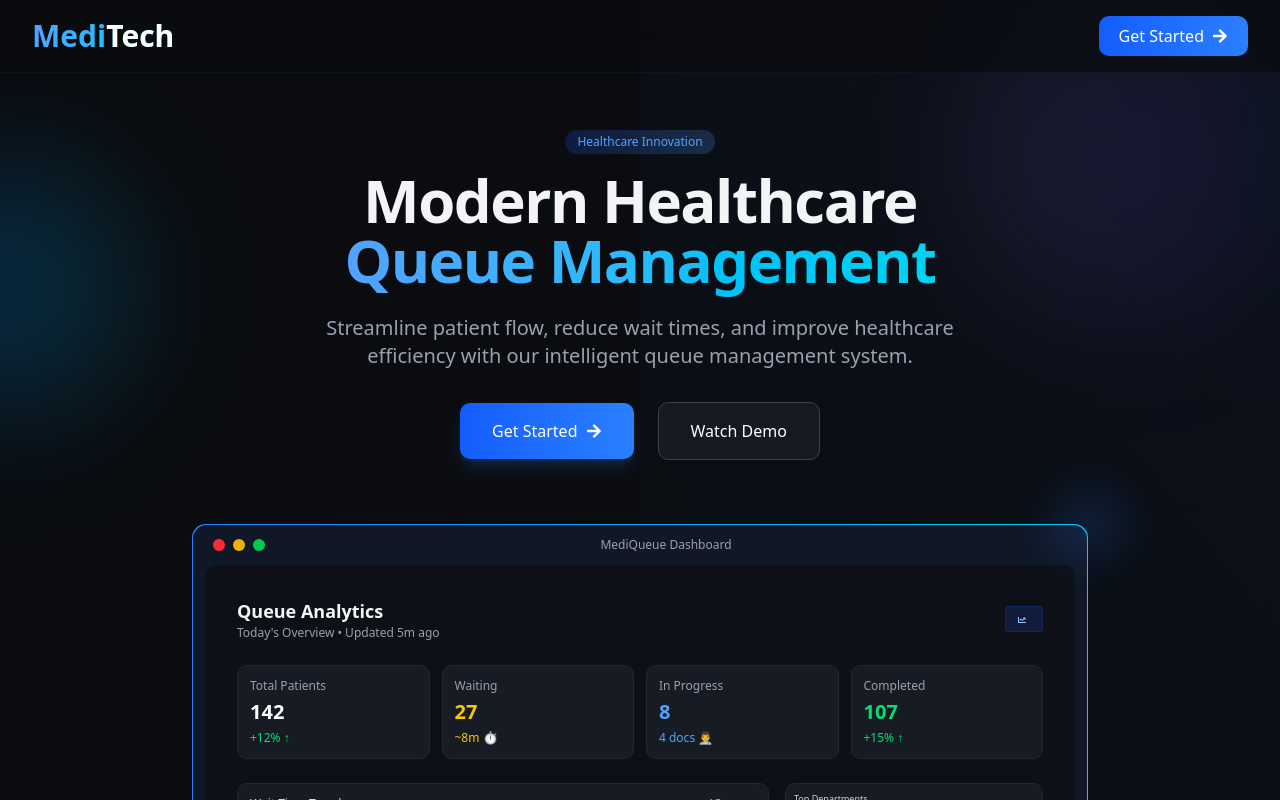
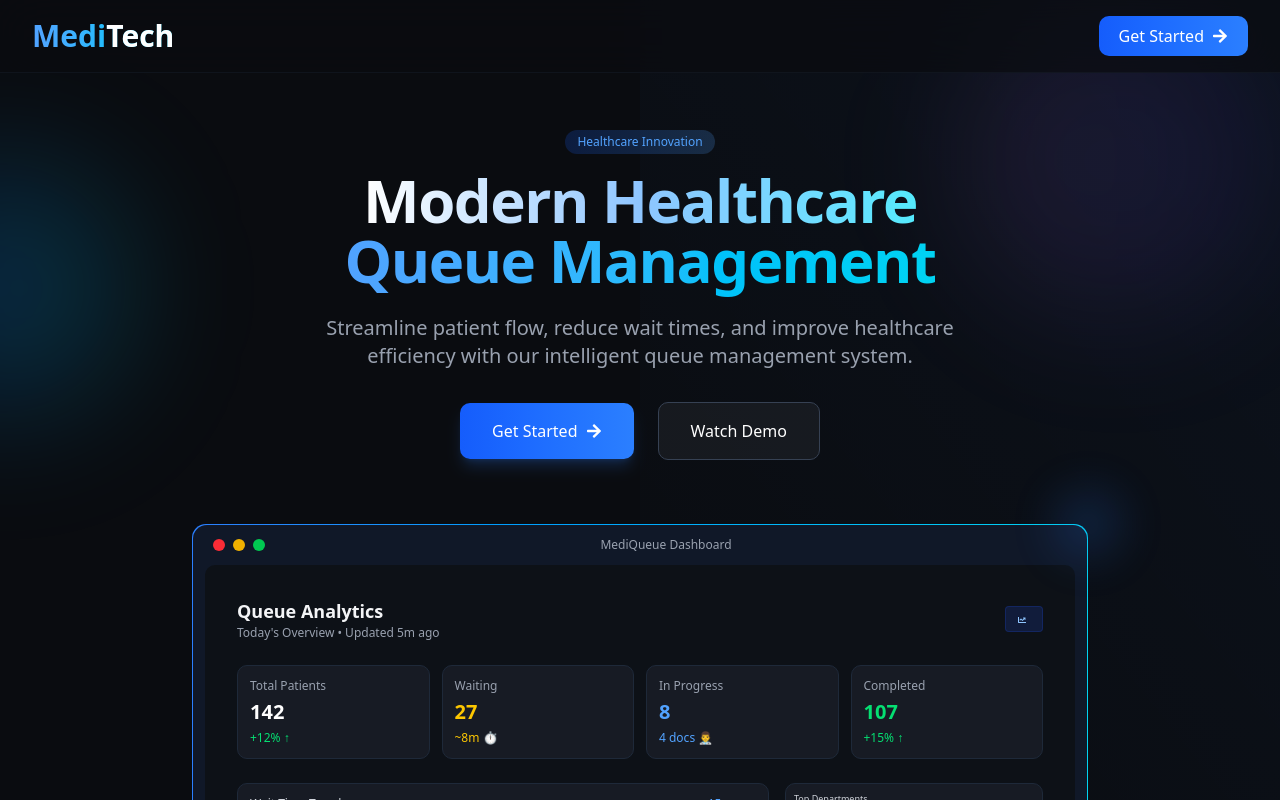
Before and after one commit to Sujal0412/Medit-tech-frontend, a React (Vite) app: page / in a window 1280 px wide. Shown: the top 800 px of the page. Built offline with nearby package versions, Linux system fonts and the light colour scheme; no server answers.

Commit message:
chage color

```diff
--- a/src/pages/MediQueueLanding.jsx
+++ b/src/pages/MediQueueLanding.jsx
@@ -94,9 +94,11 @@
               initial={{ opacity: 0, y: 20 }}
               animate={{ opacity: 1, y: 0 }}
               transition={{ duration: 0.7, delay: 0.1 }}
-              className="text-4xl sm:text-5xl md:text-6xl font-bold mb-6 tracking-tight"
+              className="text-4xl sm:text-5xl md:text-6xl  font-bold mb-6 tracking-tight "
             >
-              Modern Healthcare
+              <span className="bg-clip-text text-transparent bg-gradient-to-r from-white via-blue-300 to-cyan-300">
+                Modern Healthcare
+              </span>
               <br />
               <span className="bg-clip-text text-transparent bg-gradient-to-r from-blue-400 to-cyan-400">
                 Queue Management
```
